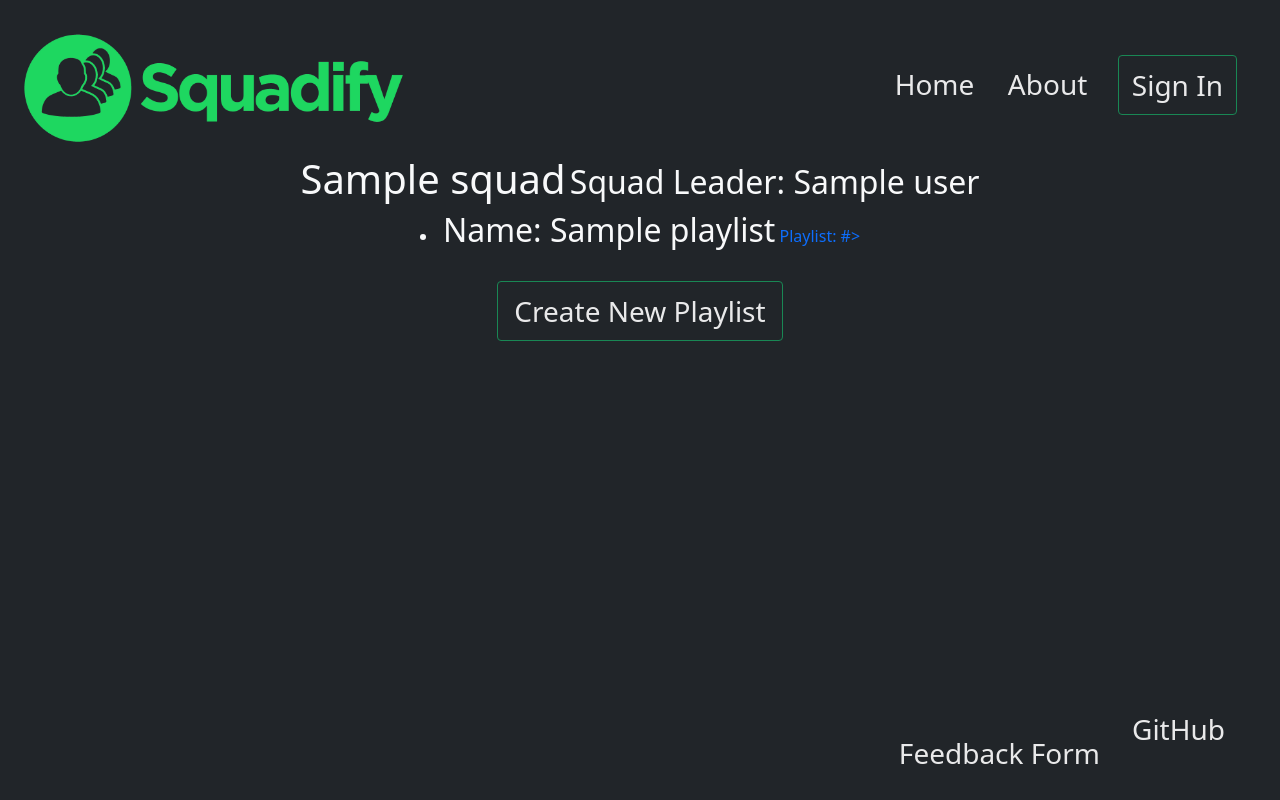
After one commit to hershal-rami/squadify, a Flask app: template squadify/templates/squad.html in a window 1280 px wide. The commit adds this page. Run offline with Flask 2, Linux system fonts and the light colour scheme; the template is opened without the code that fills it: most values are stand-ins (such as "Sample title", 1, 10 or a date in 2020).

Commit message:
Wrote more HTML files for each function, corresponding Python routes not complete yet

```diff
--- a/squadify/__init__.py
+++ b/squadify/__init__.py
@@ -7,6 +7,7 @@ import spotipy
 import uuid
 from flask_mongoengine import MongoEngine
 import mongoengine as me
+import string
 
 app = Flask(__name__)
 
@@ -31,7 +32,9 @@ db = MongoEngine()
 db.init_app(app)
 
 class Squad(me.Document):
-    name = me.StringField()
+    user = me.StringField()
+    squad_name = me.StringField()
+    squad_id = me.StringField()
     playlists = me.ListField()
 
 @app.route("/")
@@ -77,18 +80,56 @@ def view_about():
         return redirect('/')
     return render_template("about.html", logged_in=True)
 
-@app.route("/<uuid:squad_id>")
+# Viewing existing squads
+@app.route("/squads")
+def view_squads():
+    cache_handler = spotipy.cache_handler.CacheFileHandler(cache_path=session_cache_path())
+    auth_manager = spotipy.oauth2.SpotifyOAuth(cache_handler=cache_handler)
+    if not auth_manager.validate_token(cache_handler.get_cached_token()):
+        return redirect('/')
+    sp = spotipy.Spotify(auth_manager=auth_manager)
+    return render_template("squads.html", logged_in=True, squads_list=Squad.objects(user="sp.me()['id']"))
+
+# Viewing specific squad's playlists
+@app.route("/squads/<uuid:squad_id>")
 def view_squad(squad_id):
+    cache_handler = spotipy.cache_handler.CacheFileHandler(cache_path=session_cache_path())
+    auth_manager = spotipy.oauth2.SpotifyOAuth(cache_handler=cache_handler)
+    if not auth_manager.validate_token(cache_handler.get_cached_token()):
+        return redirect('/')
+
+    squad = Squad.objects(squad_id=squad_id).first()
+    return render_template("squad.html", logged_in=True, squad=squad)
+
+#class SquadForm(FlaskForm):
+#    squad_name = StringField('Squad Name:')
+
+# Create new squad
+@app.route("/api/new", methods=["GET", "POST"])
+def new_squad():
+    cache_handler = spotipy.cache_handler.CacheFileHandler(cache_path=session_cache_path())
+    auth_manager = spotipy.oauth2.SpotifyOAuth(cache_handler=cache_handler)
+    if not auth_manager.validate_token(cache_handler.get_cached_token()):
+        return redirect('/')
+
+    squad_form = SquadForm()
+
+    '''    if squad_form.validate_on_submit():
+        squad_name = squad_form.squad_name.data
+        #generate an id, get user id, make playlists empty
+        id = ''.join(random.choice(string.ascii_letters + string.digits) for _ in range(16))
+        while id
+
+        return redirect(url_for('add_to_squad',))'''
+
     return "Hello, World!"
 
-@app.route("/api/new", methods=["POST"])
-def new_squad():
+# Add playlist to existing squad
+@app.route("/api/add", methods=["GET", "POST"])
+def add_to_squad(squad):
     return "Hello, World!"
 
-@app.route("/api/add", methods=["POST"])
-def add_to_squad():
-    return "Hello, World!"
-
-@app.route("/api/finish", methods=["POST"])
+# Public new playlist for squad
+@app.route("/api/finish", methods=["GET", "POST"])
 def finish_squad():
     return "Hello, World!"
--- a/squadify/static/stylesheet.css
+++ b/squadify/static/stylesheet.css
@@ -1,3 +1,4 @@
+/* Home Page */
 .logo-image {
     max-width: 400px;
     max-height: 300px;
@@ -37,11 +38,10 @@ a, a:hover, a:focus{
     margin-right: 35px;
 }
 
-#playlists-button {
+#squads-button {
     margin-left: 0px;
     margin-right: 35px;
 }
-
 
 #upper-bar {
     padding-right: 20px;
@@ -51,3 +51,69 @@ a, a:hover, a:focus{
     padding-bottom: 10px;
     padding-right: 35px;
 }
+
+/* View Squads Page */
+.squads-header {
+    display: inline-block;
+    align-self: center;
+    align-content: center;
+}
+
+.squads-group .squads-list {
+    background-color: #4CAF50; /* Green */
+    border: 1px solid green;
+    color: white;
+    padding: 15px 32px;
+    text-align: center;
+    text-decoration: none;
+    font-size: 16px;
+    cursor: pointer;
+    width: 150px;
+    display: block;
+}
+
+.squads-group .squads-list:not(:last-child) {
+    border-bottom: none; /* Prevent double borders */
+}
+
+.squads-group .squads-list:hover {
+    background-color: #3e8e41;
+}
+
+/* Individual Squad Page */
+.squad-header {
+    display: inline-block;
+    align-self: center;
+    align-content: center;
+}
+
+.squad-leader {
+    display: inline-block;
+    align-self: center;
+    align-content: center;
+}
+
+.playlist-name {
+    display: inline-block;
+    align-self: center;
+    align-content: center;
+}
+
+.playlist-link {
+    display: inline-block;
+    align-self: center;
+    align-content: center;
+}
+
+.new-playlist-button {
+    display: inline-block;
+    align-self: center;
+    align-content: center;
+}
+
+/* Add Squad Page */
+.add-squad-button {
+    display: inline-block;
+    align-self: center;
+    align-content: center;
+}
--- a/squadify/templates/index.html
+++ b/squadify/templates/index.html
@@ -44,7 +44,7 @@
                                 <a href="/about" class="nav-link">About</a>
                             </li>
                             <li class="nav-item">
-                                <a href="/playlists" id ="playlists-button" class="nav-link">Playlists</a>
+                                <a href="/squads" id ="squads-button" class="nav-link">Squads</a>
                             </li>
                             <li class="nav-item">
                                 <a href="/sign_out">
--- /dev/null
+++ b/squadify/templates/squad.html
@@ -0,0 +1,13 @@
+{% extends "index.html" %}
+{% block content %}
+<div class="squad-main">
+    <h1 class="squad-header">{{squad.squad_name}}</h1>
+    <h2 class="squad-leader">Squad Leader: {{squad.user}}</h2>
+    <div class="playlists-group">
+        {% for playlist in squad.playlists %}
+            <li><h2 class="playlist-name">Name: {{playlist.name}}</h2> <a href="{{playlist.url}}" class="playlist-link">Playlist: {{playlist.url}}</h2>></li>
+        {% endfor %}
+    </div>
+    <button type="button" id="new-playlist-button" class="nav-link d-lg-block nav-login btn-round btn btn-outline-success">Create New Playlist</button>
+</div>
+{% endblock %}
```
Also changed, not shown: squadify/templates/add-squad.html (added, +11 -0 lines), squadify/templates/squads.html (added, +11 -0 lines).
